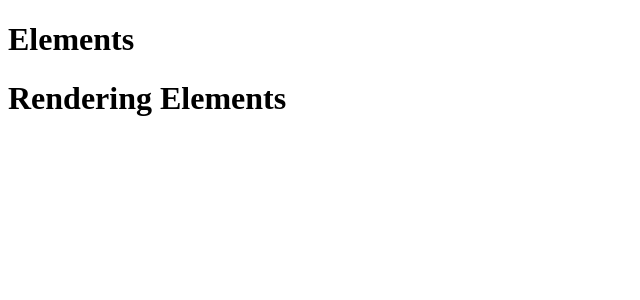
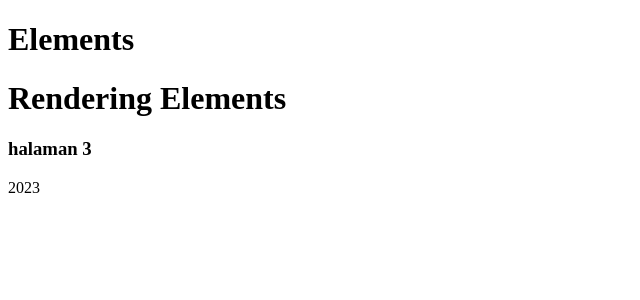
Before and after one commit to engkoskostaman97/return-reactjs, a React (Create React App) app: page / in a window 1280 px wide. Shown: the top 300 px of the page, without its empty margins (0-640 px from the left). Built offline with nearby package versions, Linux system fonts and the light colour scheme.

Commit message:
function components 1 file

```diff
--- a/src/App.js
+++ b/src/App.js
@@ -1,11 +1,21 @@
 import React,{Component} from 'react'
 import Header from './Header';
+
+const Footer = () => {
+  return(
+    <div>
+      <h3>halaman 3</h3>
+      <p>2023</p>
+    </div>
+  );
+}
 class App extends Component {
   render(){
     return (
      <div>
       <Header/>
       <h1>Rendering Elements</h1>
+     <Footer/>
      </div>
     );
   }
--- a/src/Header.js
+++ b/src/Header.js
@@ -1,6 +1,6 @@
-import React from 'react'
+import React,{Component} from 'react'
 
-class Header extends React.Component {
+class Header extends Component {
   render(){
     return (
      <div>
```
